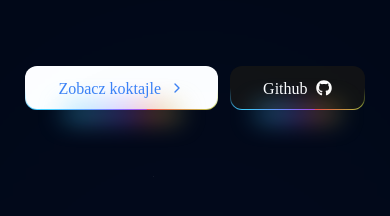
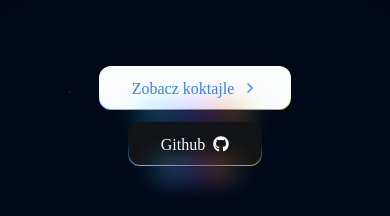
Before and after one commit to qamarq/solvro-rekru, a Next.js app: page / in a window 390 px wide. Shown: the part 366-582 px from the top of the page. Built offline with nearby package versions, Linux system fonts and the light colour scheme; no server answers.

Commit message:
responsive fix

```diff
--- a/app/page.tsx
+++ b/app/page.tsx
@@ -33,7 +33,7 @@ export default function HomePage() {
                     <br className="hidden md:block" />
                     Za bardzo nie wiem, co tu napisać, więc piszę co mi przychodzi do głowy.
                 </p>
-                <div className='flex justify-center items-center gap-3 animate-fade-in opacity-0 [--animation-delay:400ms]'>
+                <div className='flex flex-col md:flex-row justify-center items-center gap-3 animate-fade-in opacity-0 [--animation-delay:400ms]'>
                     <Link href="/cocktails">
                         <RainbowButton className='text-primary font-cal'>
                             <span className='translate-y-[1px]'>Zobacz koktajle</span>
--- a/components/app-topbar.tsx
+++ b/components/app-topbar.tsx
@@ -60,7 +60,7 @@ export default function AppTopbar({ stars }: { stars: number }) {
                     </div>
                 </div>
                 <div className='hidden md:flex items-center justify-end gap-2'>
-                    <form className='bg-foreground/5 p-2.5 px-3 rounded-md w-full max-w-[300px] flex items-center' onSubmit={handleSubmit}>
+                    <form className='bg-foreground/5 p-2.5 px-3 rounded-md w-full max-w-[300px] hidden lg:flex items-center' onSubmit={handleSubmit}>
                         <button>{isSearching ? <Icons.Loading /> : <Icons.Search className='w-4 h-4 mr-2' />}</button>
                         <input value={search} onChange={(e) => setSearch(e.target.value)} type="text" className='bg-transparent w-full focus:outline-none text-sm' placeholder='Wyszukaj koktajl' />
                     </form>
```
